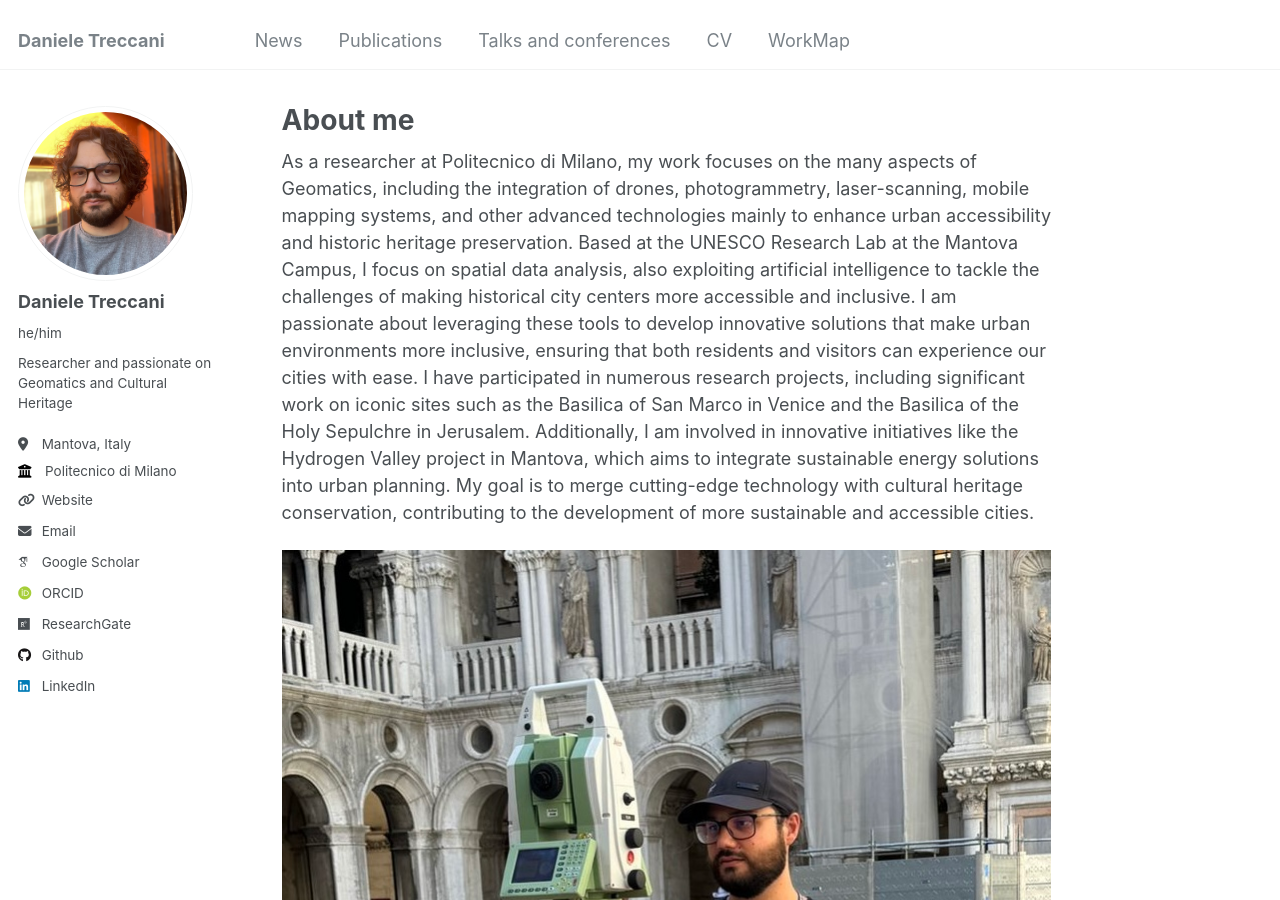
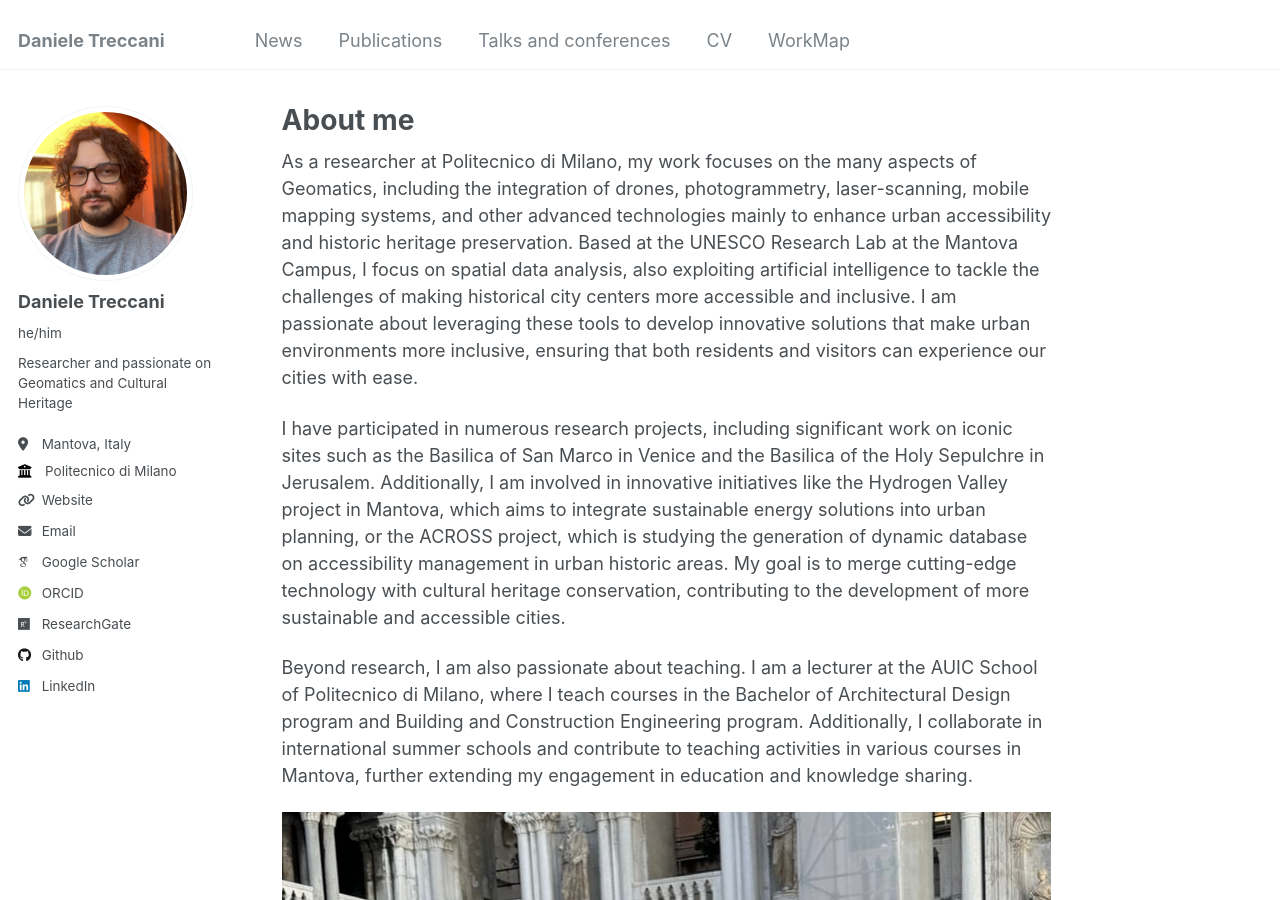
Before and after one commit to DanTRK/DanTRK.github.io, a Jekyll site: the page built from _pages/about.md, in a window 1280 px wide and 900 px high. Built offline with Jekyll 4.4.1, drawn with Linux system fonts in a browser that asks for light colours; some web fonts are replaced.

Commit message:
Update about.md

```diff
--- a/_pages/about.md
+++ b/_pages/about.md
@@ -7,7 +7,11 @@ redirect_from:
   - /about.html
 ---
 
-As a researcher at Politecnico di Milano, my work focuses on the many aspects of Geomatics, including the integration of drones, photogrammetry, laser-scanning, mobile mapping systems, and other advanced technologies mainly to enhance urban accessibility and historic heritage preservation. Based at the UNESCO Research Lab at the Mantova Campus, I focus on spatial data analysis, also exploiting artificial intelligence to tackle the challenges of making historical city centers more accessible and inclusive. I am passionate about leveraging these tools to develop innovative solutions that make urban environments more inclusive, ensuring that both residents and visitors can experience our cities with ease. I have participated in numerous research projects, including significant work on iconic sites such as the Basilica of San Marco in Venice and the Basilica of the Holy Sepulchre in Jerusalem. Additionally, I am involved in innovative initiatives like the Hydrogen Valley project in Mantova, which aims to integrate sustainable energy solutions into urban planning. My goal is to merge cutting-edge technology with cultural heritage conservation, contributing to the development of more sustainable and accessible cities.
+As a researcher at Politecnico di Milano, my work focuses on the many aspects of Geomatics, including the integration of drones, photogrammetry, laser-scanning, mobile mapping systems, and other advanced technologies mainly to enhance urban accessibility and historic heritage preservation. Based at the UNESCO Research Lab at the Mantova Campus, I focus on spatial data analysis, also exploiting artificial intelligence to tackle the challenges of making historical city centers more accessible and inclusive. I am passionate about leveraging these tools to develop innovative solutions that make urban environments more inclusive, ensuring that both residents and visitors can experience our cities with ease.
+
+I have participated in numerous research projects, including significant work on iconic sites such as the Basilica of San Marco in Venice and the Basilica of the Holy Sepulchre in Jerusalem. Additionally, I am involved in innovative initiatives like the Hydrogen Valley project in Mantova, which aims to integrate sustainable energy solutions into urban planning, or the ACROSS project, which is studying the generation of dynamic database on accessibility management in urban historic areas. My goal is to merge cutting-edge technology with cultural heritage conservation, contributing to the development of more sustainable and accessible cities.
+
+Beyond research, I am also passionate about teaching. I am a lecturer at the AUIC School of Politecnico di Milano, where I teach courses in the Bachelor of Architectural Design program and Building and Construction Engineering program. Additionally, I collaborate in international summer schools and contribute to teaching activities in various courses in Mantova, further extending my engagement in education and knowledge sharing.
 
 ![image](/images/e4202dee-5a93-4220-9aae-7e7fc7197c55.jpg)
 
```
